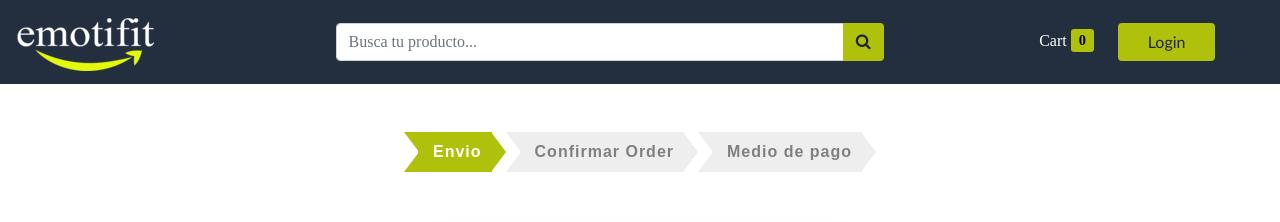
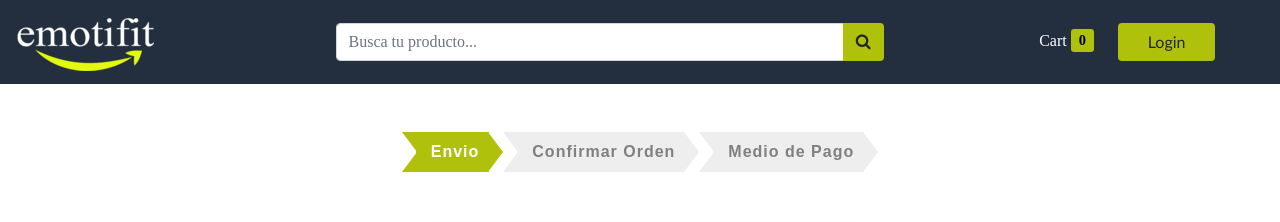
Before and after one commit to josefino27/FrontendEcommerceSolution, a React (Create React App) app: page /shipping in a window 1280 px wide. Shown: the top 222 px of the page. Built offline with nearby package versions, Linux system fonts and the light colour scheme; no server answers; sample sign-in values are in the browser's storage; a web font is replaced by a local one; what react-alert-template-basic would draw is missing.

Commit message:
order confirm ok

```diff
--- a/src/actions/orderAction.js
+++ b/src/actions/orderAction.js
@@ -1,25 +1,34 @@
 import { createAsyncThunk } from "@reduxjs/toolkit";
-import { config } from "../constants/AppConstants";
+import axios from '../utilities/axios';
 import { delayedTimeout } from "../utilities/delayedTimeout";
-import axios from '../utilities/axios'
+
 
 export const saveOrder = createAsyncThunk(
     "order/saveOrder",
-  async (params, { rejectWithValue }) => {
+    async(params, {rejectWithValue}) => {
+
         try {
+
             const requestConfig = {
-        headers: {
-          "Content-Type": "application/json",
-        },
+                headers : {
+                    "Content-Type": "application/json"
+                }
             };
 
-      const { data } = axios.post(`/api/v1/order`, params, config);
-      localStorage.setItem("mercadopagoApi", data.stripeApiKey);
+            const {data} = await axios.post(
+                `/api/v1/order`,
+                params,
+                requestConfig
+            );
+
+            localStorage.setItem('stripeapi', data.stripeApiKey);
             await delayedTimeout(1000);
 
             return data;
-    } catch (err) {
+
+        }catch(err){
             return rejectWithValue(err.response.data.message);
         }
+
     }
-);
+)
--- a/src/components/cart/CheckoutSteps.js
+++ b/src/components/cart/CheckoutSteps.js
@@ -1,59 +1,77 @@
 import React from 'react'
 import { Link } from 'react-router-dom'
 
-const CheckoutSteps = ({envio, confirmarOrden, payment}) => {
+export const CheckoutSteps = ({ envio, confirmarOrden, payment}) => {
   return (
-    <div className="checkout-progress d-flex justify-content-center mt-5">
+
+
+        <div className="checkout-progress d-flex justify-content-center mt-5">
+
 
             {
-                envio ? (
-                    <Link to="/shipping" className="float-right">
+                envio ?
+                    <Link to="shipping" className="float-right">
                         <div className="triangle2-active"></div>
                         <div className="step active-step">Envio</div>
                         <div className="triangle-active"></div>
                     </Link>
-                ):(
+
+                :
                     <Link to="#!" disabled>
                         <div className="triangle2-incomplete"></div>
                         <div className="step incomplete">Envio</div>
                         <div className="triangle-incomplete"></div>
                     </Link>
-                )
+
+
             }
 
             {
                 confirmarOrden ? (
                     <Link to="/order/confirm" className="float-right">
                         <div className="triangle2-active"></div>
-                        <div className="step active-step">Confirmar Order</div>
+                        <div className="step active-step">Confirmar Orden</div>
                         <div className="triangle-active"></div>
                     </Link>
-                ):(
+                )
+                : (
                     <Link to="#!" disabled>
                         <div className="triangle2-incomplete"></div>
-                        <div className="step incomplete">Confirmar Order</div>
+                        <div className="step incomplete">Confirmar Orden</div>
                         <div className="triangle-incomplete"></div>
                     </Link>
                 )
+
             }
+
 
             {
                 payment ? (
-                    <Link to="/order/confirm" className="float-right">
+                    <Link to="/payment" className="float-right">
                         <div className="triangle2-active"></div>
-                        <div className="step active-step">Medio de pago</div>
+                        <div className="step active-step">Medio de Pago</div>
                         <div className="triangle-active"></div>
                     </Link>
-                ):(
+                )
+                : (
                     <Link to="#!" disabled>
                         <div className="triangle2-incomplete"></div>
-                        <div className="step incomplete">Medio de pago</div>
+                        <div className="step incomplete">Medio de Pago</div>
                         <div className="triangle-incomplete"></div>
                     </Link>
                 )
+
             }
 
+
+
+
+
         </div>
+
+
+
+
   )
 }
 
--- a/src/components/cart/ConfirmOrder.js
+++ b/src/components/cart/ConfirmOrder.js
@@ -1,17 +1,18 @@
-import React, { useEffect } from "react";
+import React from "react";
 import { Fragment } from "react";
 import MetaData from "../layout/MetaData";
-import CheckoutSteps from "./CheckoutSteps";
+import { CheckoutSteps } from "./CheckoutSteps";
 import { useDispatch, useSelector } from "react-redux";
 import { Link, useNavigate } from "react-router-dom";
+import { useEffect } from "react";
+import { resetUpdateStatus } from "../../slices/orderSlice";
 import { useAlert } from "react-alert";
-import { resetUpdateStatus } from "../../slices/orderSlice";
 import { saveOrder } from "../../actions/orderAction";
 
 const ConfirmOrder = () => {
+  const alert = useAlert();
   const dispatch = useDispatch();
   const navigate = useNavigate();
-  const alert = useAlert();
   const {
     shoppingCartItems,
     shoppingCartId,
@@ -30,7 +31,8 @@ const ConfirmOrder = () => {
 
   useEffect(() => {
     if (isUpdated) {
-      //navigate('/payment');
+      //navegar hacia el siguiente step
+      // navigate('/payment')
       alert.success("Se creo la orden de compra");
       dispatch(resetUpdateStatus({}));
     }
@@ -40,25 +42,27 @@ const ConfirmOrder = () => {
     }
   }, [dispatch, isUpdated, errores]);
 
-  const submitHandler = () => {
+  const handlerSubmit = () => {
     const request = {
       shoppingCartId,
     };
+
     dispatch(saveOrder(request));
   };
 
   return (
     <Fragment>
-      <MetaData titulo={"Confirmacion de Orden"} />
+      <MetaData titulo="Confirmacion de Orden" />
       <CheckoutSteps envio confirmarOrden />
+
       <div className="row d-flex justify-content-between">
         <div className="col-12 col-lg-8 mt-5 order-confirm">
           <h4 className="mb-3">Informacion de Envio</h4>
           <p>
-            <b>Nombre:</b> {user.nombre}
+            <b>Nombre:</b> {user.nombre + " " + user.apellido}
           </p>
           <p className="mb-4">
-            <b>Direccion: </b>
+            <b>Direccion:</b>
             {(direccionEnvio ? direccionEnvio.direccion : "") +
               ", " +
               (direccionEnvio ? direccionEnvio.ciudad : "") +
@@ -72,6 +76,7 @@ const ConfirmOrder = () => {
 
           <hr />
           <h4 className="mt-4">Tu Carrito de Compras:</h4>
+
           {shoppingCartItems.map((item) => (
             <Fragment key={item.id}>
               <hr />
@@ -80,14 +85,16 @@ const ConfirmOrder = () => {
                   <div className="col-4 col-lg-2">
                     <img
                       src={item.imagen}
-                      alt={item.nombre}
+                      alt={item.producto}
                       height="45"
                       width="65"
                     />
                   </div>
 
                   <div className="col-5 col-lg-6">
-                    <Link to={`/product/${item.productId}`}>{item.producto}</Link>
+                    <Link to={`/product/${item.productId}`}>
+                        {item.producto}
+                    </Link>
                   </div>
 
                   <div className="col-4 col-lg-4 mt-4 mt-lg-0">
@@ -104,7 +111,7 @@ const ConfirmOrder = () => {
 
         <div className="col-12 col-lg-3 my-4">
           <div id="order_summary">
-            <h4>Orden de Compra</h4>
+            <h4>Order de Compra</h4>
             <hr />
             <p>
               Subtotal: <span className="order-summary-values">${subtotal}</span>
@@ -123,7 +130,7 @@ const ConfirmOrder = () => {
             </p>
 
             <hr />
-            <button id="checkout_btn" className="btn btn-primary btn-block" onClick={submitHandler}>
+            <button id="checkout_btn" className="btn btn-primary btn-block" onClick={handlerSubmit}>
               Pagar Productos
             </button>
           </div>
--- a/src/components/security/Profile.js
+++ b/src/components/security/Profile.js
@@ -45,7 +45,7 @@ const Profile = () => {
           {
             user && !user.roles.includes('ADMIN') && (
 
-                <Link class="btn btn-danger btn-block mt-5" to="/orders/me">
+                <Link className="btn btn-danger btn-block mt-5" to="/orders/me">
                     Mis Ordenes
                 </Link>
 
```
Lines whose indentation alone changed are shown as unchanged.
